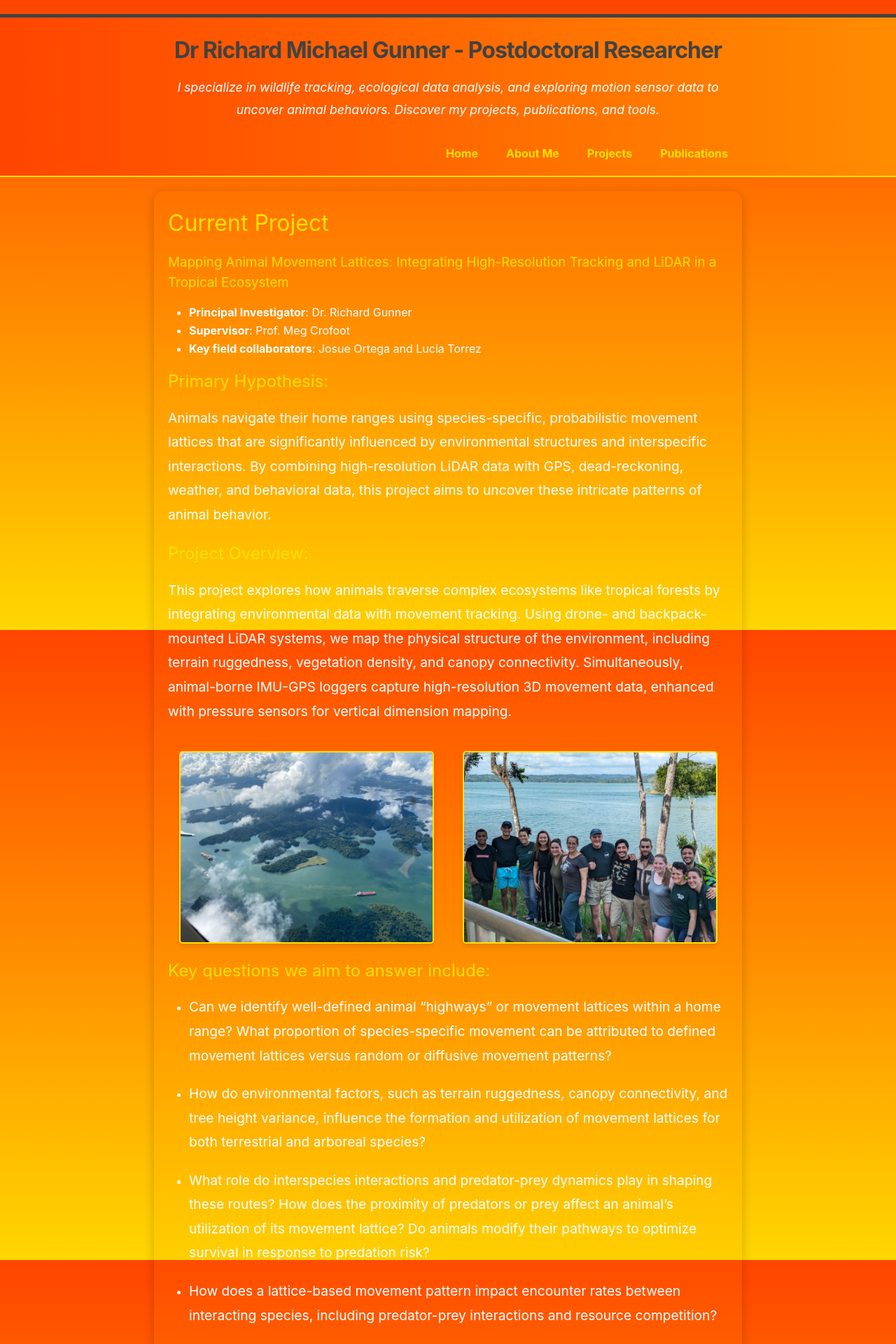
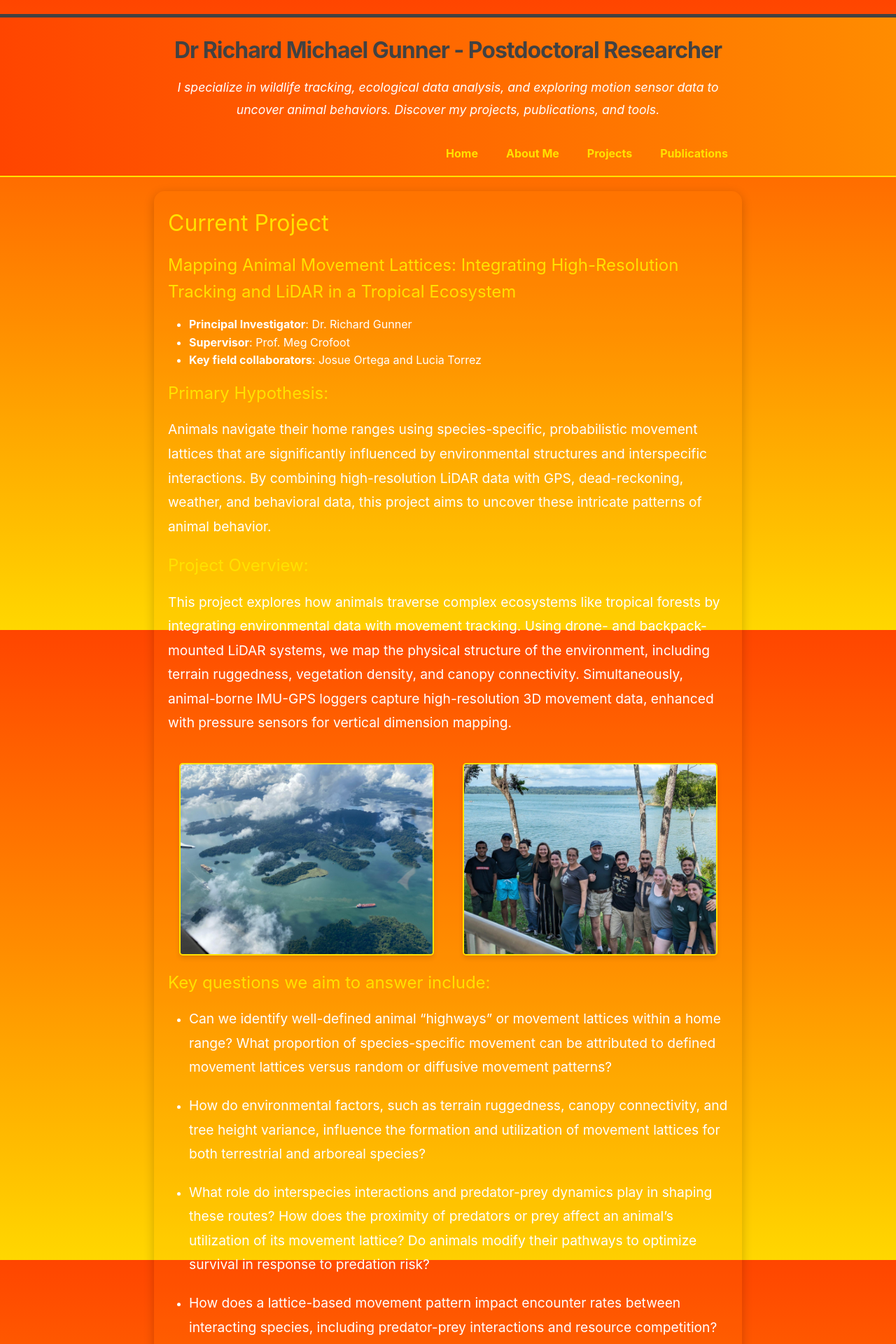
Before and after one commit to Richard6195/my-website, a Jekyll site: the page built from projects.md, in a window 1280 px wide. Shown: the top 1920 px of the page at 70% size. Built offline with Jekyll 4.4.1, drawn with Linux system fonts in a browser that asks for light colours.

Commit message:
Update website with new changes

```diff
--- a/projects.md
+++ b/projects.md
@@ -4,7 +4,7 @@ title: "Projects"
 permalink: /projects.html
 ---
 # Current Project
-### Mapping Animal Movement Lattices: Integrating High-Resolution Tracking and LiDAR in a Tropical Ecosystem
+## Mapping Animal Movement Lattices: Integrating High-Resolution Tracking and LiDAR in a Tropical Ecosystem
 
 - **Principal Investigator**: Dr. Richard Gunner
 - **Supervisor**: Prof. Meg Crofoot
```
